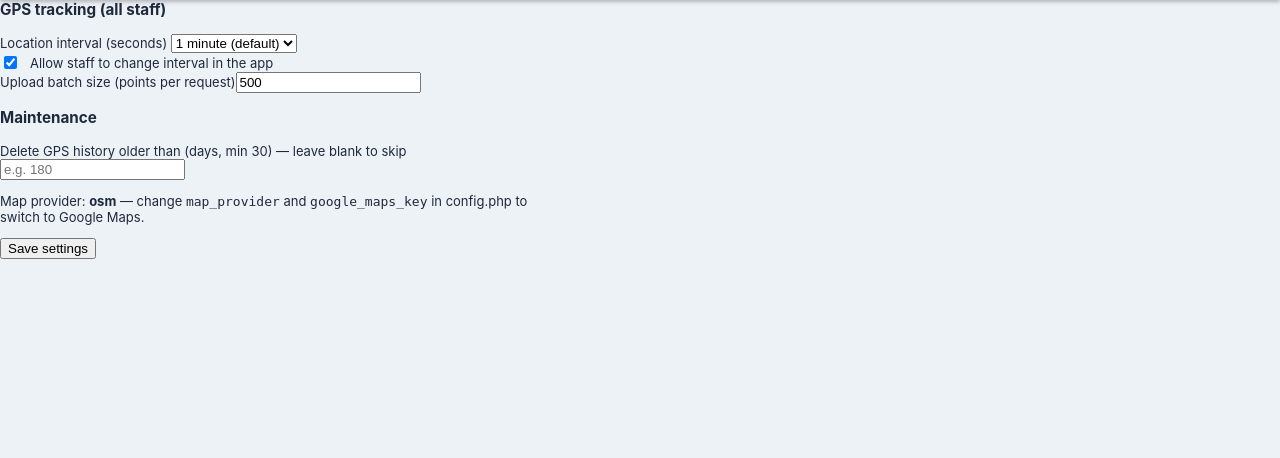
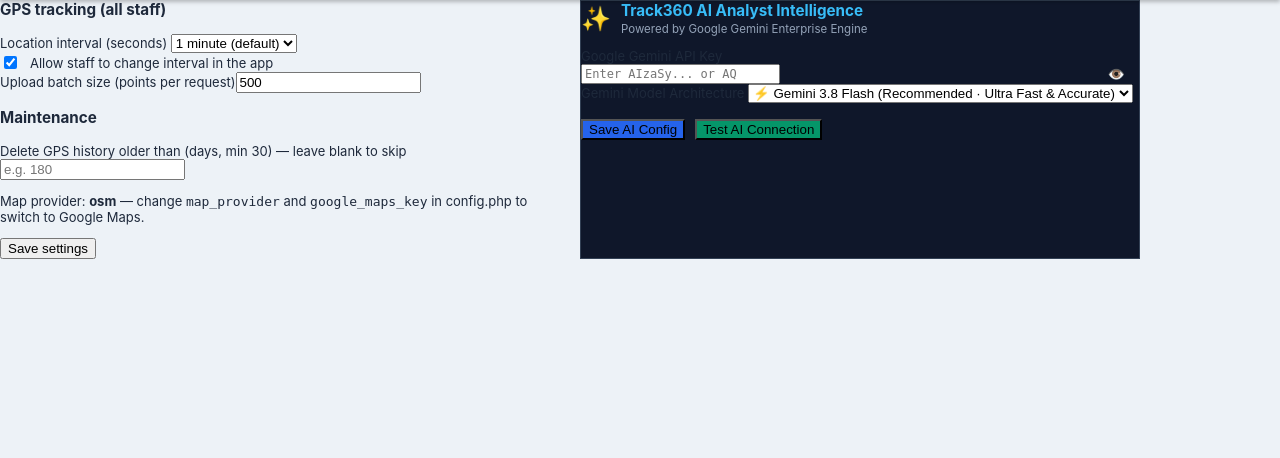
Before and after one commit to shashiexe/galoya-telematics, a PHP site: page /admin/settings.php in a window 1280 px wide. Shown: the part 48-506 px from the top of the page. Run offline with PHP 8.4, Linux system fonts and the light colour scheme; a user stored in the database is signed in; data comes from the database, SQL or seed files in the repository; data that the repository does not hold is empty; some libraries are stand-ins or nearby versions.

Commit message:
Add Gemini API Key and Model configuration card with instant test connection

```diff
--- a/backend/admin/settings.php
+++ b/backend/admin/settings.php
@@ -10,16 +10,30 @@
     set_setting('location_interval', (string)$iv);
     set_setting('allow_staff_change_interval', isset($_POST['allow']) ? '1' : '0');
     set_setting('upload_batch_size', (string)max(50, min(2000, (int)$_POST['upload_batch_size'])));
+
+    // AI Assistant Settings
+    if (isset($_POST['gemini_api_key'])) {
+        $gKey = trim((string)$_POST['gemini_api_key']);
+        if ($gKey) set_setting('gemini_api_key', $gKey);
+    }
+    if (isset($_POST['gemini_model'])) {
+        set_setting('gemini_model', trim((string)$_POST['gemini_model']));
+    }
+
     if (!empty($_POST['purge_days'])) {
         $n = q('DELETE FROM locations WHERE recorded_at < DATE_SUB(NOW(), INTERVAL ? DAY)', [max(30, (int)$_POST['purge_days'])])->rowCount();
         flash("Settings saved · $n old GPS points deleted");
-    } else flash('Settings saved — phones pick this up on their next sync');
+    } else flash('Settings saved successfully');
     header('Location: settings.php'); exit;
 }
 $iv = (int)setting('location_interval', 60);
+$geminiKey = (string)setting('gemini_api_key', '');
+$geminiModel = (string)setting('gemini_model', 'gemini-3.8-flash');
+
 layout_start('Settings', 'settings.php');
 ?>
-<form method="post" class="card" style="max-width:560px" id="settings-form"><?= csrf_field() ?>
+<div style="display:flex;gap:20px;flex-wrap:wrap">
+  <form method="post" class="card" style="flex:1;min-width:320px;max-width:560px" id="settings-form"><?= csrf_field() ?>
     <h3 style="margin-top:0">GPS tracking (all staff)</h3>
     <label>Location interval (seconds)</label>
     <select name="location_interval">
@@ -28,11 +42,95 @@
     </select>
     <label style="display:flex;gap:10px;align-items:center;color:var(--txt)"><input type="checkbox" name="allow" style="width:auto" <?= setting('allow_staff_change_interval', '1') === '1' ? 'checked' : '' ?>> Allow staff to change interval in the app</label>
     <label>Upload batch size (points per request)</label><input type="number" name="upload_batch_size" value="<?= (int)setting('upload_batch_size', 500) ?>">
+
     <h3>Maintenance</h3>
     <label>Delete GPS history older than (days, min 30) — leave blank to skip</label><input type="number" name="purge_days" min="30" placeholder="e.g. 180">
     <p class="mut" style="font-size:13px">Map provider: <b><?= h($CONFIG['map_provider']) ?></b> — change <code>map_provider</code> and <code>google_maps_key</code> in config.php to switch to Google Maps.</p>
+
     <?php if (can('settings', 'save')): ?>
       <button class="btn" id="save-settings">Save settings</button>
     <?php endif; ?>
   </form>
+
+  <!-- AI Analyst Configuration Card -->
+  <form method="post" class="card" style="flex:1;min-width:320px;max-width:560px;background:#0f172a;border:1px solid #334155"><?= csrf_field() ?>
+    <div style="display:flex;align-items:center;gap:10px;margin-bottom:12px">
+      <span style="font-size:24px">✨</span>
+      <div>
+        <h3 style="margin:0;color:#38bdf8">Track360 AI Analyst Intelligence</h3>
+        <span style="font-size:11.5px;color:#94a3b8">Powered by Google Gemini Enterprise Engine</span>
+      </div>
+    </div>
+
+    <label>Google Gemini API Key</label>
+    <div style="position:relative;display:flex;align-items:center">
+      <input type="password" id="gemini_key_input" name="gemini_api_key" value="<?= h($geminiKey) ?>" style="padding-right:40px;font-family:monospace;font-size:12px" placeholder="Enter AIzaSy... or AQ... key">
+      <button type="button" onclick="toggleKeyVis()" style="position:absolute;right:8px;background:none;border:none;color:#94a3b8;cursor:pointer;font-size:14px" title="Show/Hide Key">👁️</button>
+    </div>
+
+    <label style="margin-top:12px">Gemini Model Architecture</label>
+    <select name="gemini_model" id="gemini_model_select">
+      <option value="gemini-3.8-flash" <?= $geminiModel === 'gemini-3.8-flash' ? 'selected' : '' ?>>⚡ Gemini 3.8 Flash (Recommended · Ultra Fast & Accurate)</option>
+      <option value="gemini-3.1-pro-preview" <?= $geminiModel === 'gemini-3.1-pro-preview' ? 'selected' : '' ?>>🧠 Gemini 3.1 Pro (Deep Analytical Reasoning)</option>
+    </select>
+
+    <div style="display:flex;gap:10px;align-items:center;margin-top:16px">
+      <?php if (can('settings', 'save')): ?>
+        <button class="btn" style="background:#2563eb">Save AI Config</button>
+      <?php endif; ?>
+      <button type="button" class="btn" style="background:#059669" onclick="testAIConnection()" id="test-ai-btn">Test AI Connection</button>
+    </div>
+    <div id="ai-test-result" style="margin-top:12px;font-size:12px;display:none;padding:8px 12px;border-radius:6px"></div>
+  </form>
+</div>
+
+<script>
+function toggleKeyVis() {
+  var el = document.getElementById('gemini_key_input');
+  el.type = el.type === 'password' ? 'text' : 'password';
+}
+
+function testAIConnection() {
+  var btn = document.getElementById('test-ai-btn');
+  var resBox = document.getElementById('ai-test-result');
+  var key = document.getElementById('gemini_key_input').value.trim();
+  var model = document.getElementById('gemini_model_select').value;
+
+  btn.disabled = true;
+  btn.textContent = 'Testing...';
+  resBox.style.display = 'none';
+
+  var fd = new FormData();
+  fd.append('action', 'test_key');
+  fd.append('api_key', key);
+  fd.append('model', model);
+
+  fetch('ai_assistant.php', { method: 'POST', body: fd })
+    .then(function(r) { return r.json(); })
+    .then(function(data) {
+      btn.disabled = false;
+      btn.textContent = 'Test AI Connection';
+      resBox.style.display = 'block';
+      if (data.status === 'ok') {
+        resBox.style.background = 'rgba(34, 197, 94, 0.15)';
+        resBox.style.color = '#4ade80';
+        resBox.style.border = '1px solid #22c55e';
+        resBox.innerHTML = '✅ ' + data.message;
+      } else {
+        resBox.style.background = 'rgba(239, 68, 68, 0.15)';
+        resBox.style.color = '#f87171';
+        resBox.style.border = '1px solid #ef4444';
+        resBox.innerHTML = '❌ ' + data.message;
+      }
+    })
+    .catch(function(err) {
+      btn.disabled = false;
+      btn.textContent = 'Test AI Connection';
+      resBox.style.display = 'block';
+      resBox.style.background = 'rgba(239, 68, 68, 0.15)';
+      resBox.style.color = '#f87171';
+      resBox.innerHTML = '❌ Network Error: ' + err.message;
+    });
+}
+</script>
 <?php layout_end();
```
Lines whose indentation alone changed are shown as unchanged.
